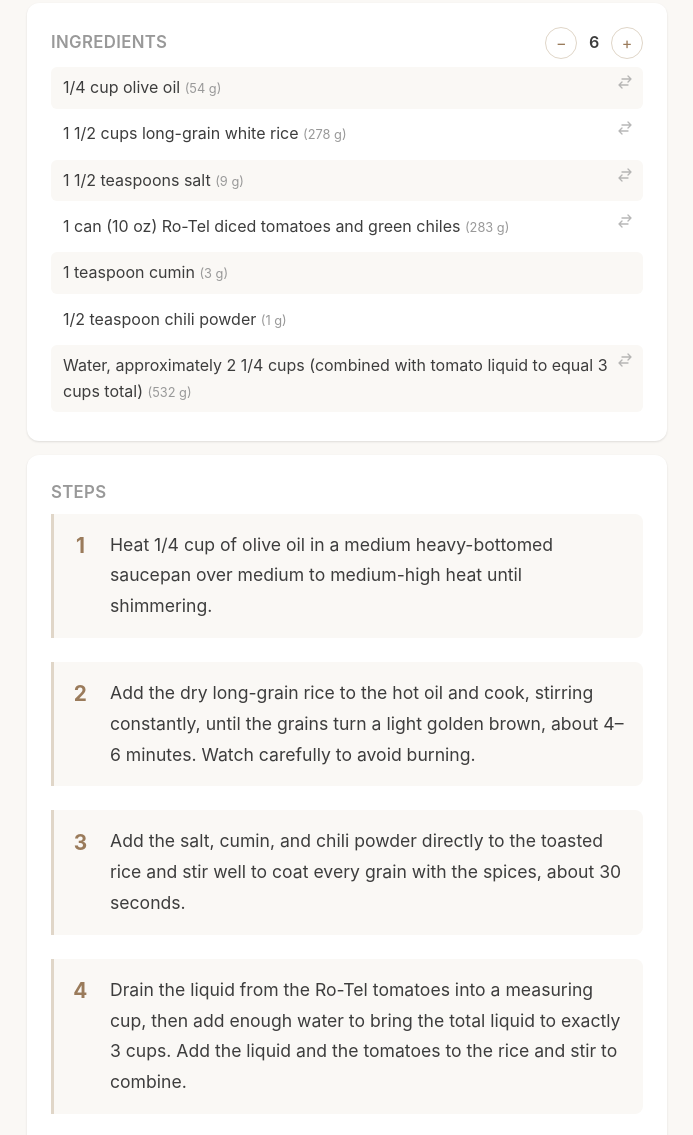
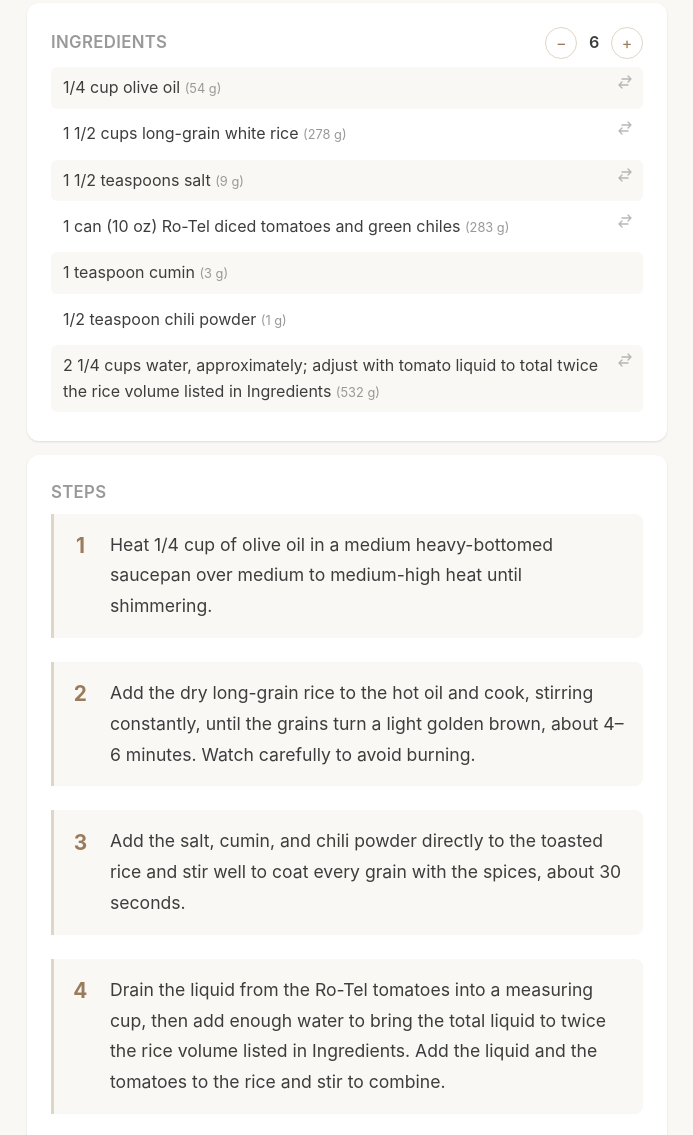
Before and after one commit to lukelabonte/food-recipes, a plain HTML site: page side-dishes/orvilles-spanish-rice.html in a window 1280 px wide. Shown: the part 469-1604 px from the top of the page, without its empty margins (293-986 px from the left). Drawn offline with Linux system fonts and the light colour scheme.

Commit message:
Keep Spanish rice water and liquid guidance proportional

```diff
--- a/side-dishes/orvilles-spanish-rice.html
+++ b/side-dishes/orvilles-spanish-rice.html
@@ -102,7 +102,7 @@
                 </li>
                 <li>1/2 teaspoon chili powder <span class="ingredient-grams">(1 g)</span>
                 </li>
-                <li data-subs>Water, approximately 2 1/4 cups (combined with tomato liquid to equal 3 cups total) <span class="ingredient-grams">(532 g)</span>
+                <li data-subs>2 1/4 cups water, approximately; adjust with tomato liquid to total twice the rice volume listed in Ingredients <span class="ingredient-grams">(532 g)</span>
                     <ul class="sub-list" hidden>
                         <li>
                             <span class="sub-name">Chicken broth — 1:1</span>
@@ -123,7 +123,7 @@
                 <li>Heat 1/4 cup of olive oil in a medium heavy-bottomed saucepan over medium to medium-high heat until shimmering.</li>
                 <li>Add the dry long-grain rice to the hot oil and cook, stirring constantly, until the grains turn a light golden brown, about 4–6 minutes. Watch carefully to avoid burning.</li>
                 <li>Add the salt, cumin, and chili powder directly to the toasted rice and stir well to coat every grain with the spices, about 30 seconds.</li>
-                <li>Drain the liquid from the Ro-Tel tomatoes into a measuring cup, then add enough water to bring the total liquid to exactly 3 cups. Add the liquid and the tomatoes to the rice and stir to combine.</li>
+                <li>Drain the liquid from the Ro-Tel tomatoes into a measuring cup, then add enough water to bring the total liquid to twice the rice volume listed in Ingredients. Add the liquid and the tomatoes to the rice and stir to combine.</li>
                 <li>Increase the heat to medium-high and bring the mixture to a full boil, stirring once.</li>
                 <li>Once boiling, reduce the heat to low, place the lid firmly on the saucepan, and cook for 20 minutes. Do not lift the lid during this time — the trapped steam is essential for properly cooked rice.</li>
                 <li>After 20 minutes, remove from heat and let sit, still covered, for 5 minutes. Then remove the lid and stir gently to distribute the tomatoes and fluff the rice before serving.</li>
@@ -135,7 +135,7 @@
             <ul>
                 <li><strong>Toast the Rice Properly</strong> Don't rush the browning step — toasting the rice in oil until golden is what gives Spanish rice its signature nutty, non-mushy texture. Stir constantly to ensure even browning without scorching.</li>
                 <li><strong>Don't Peek While It Cooks</strong> Lifting the lid during the 20-minute steam releases critical moisture and disrupts the cooking process, leading to unevenly cooked or crunchy rice. Trust the timer.</li>
-                <li><strong>Liquid Ratio is Key</strong> The Ro-Tel tomatoes contribute liquid, so combining that drained juice with water to reach exactly 3 cups ensures the correct 2:1 liquid-to-rice ratio for perfectly cooked long-grain rice.</li>
+                <li><strong>Liquid Ratio is Key</strong> The Ro-Tel tomatoes contribute liquid, so combining that drained juice with water to reach twice the listed rice volume ensures the correct 2:1 liquid-to-rice ratio for perfectly cooked long-grain rice.</li>
                 <li><strong>Customize the Heat Level</strong> Ro-Tel comes in mild, original, and hot varieties. Choose based on your heat preference, or add a pinch of cayenne along with the chili powder for extra kick.</li>
                 <li><strong>Make It a Meal</strong> Stir in a can of drained black beans and frozen corn during the last 5 minutes of cooking to turn this side dish into a hearty vegetarian main.</li>
             </ul>
```
